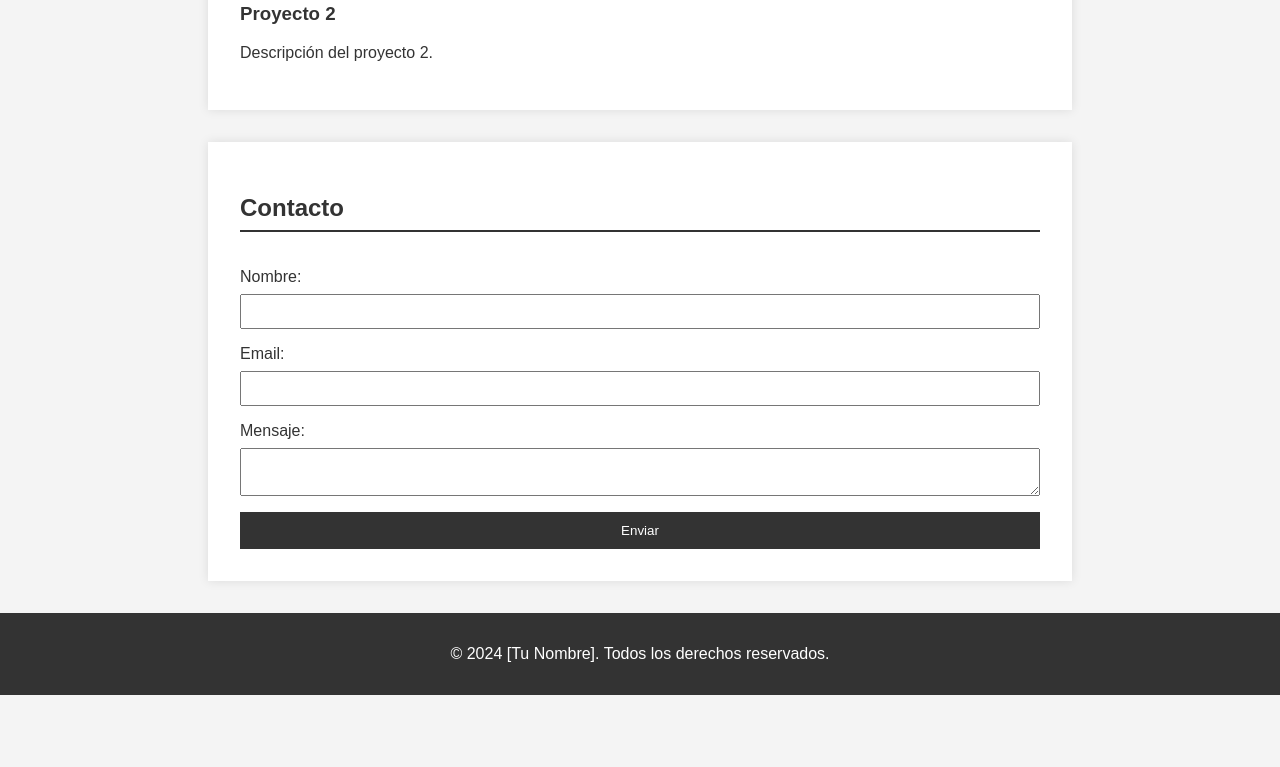
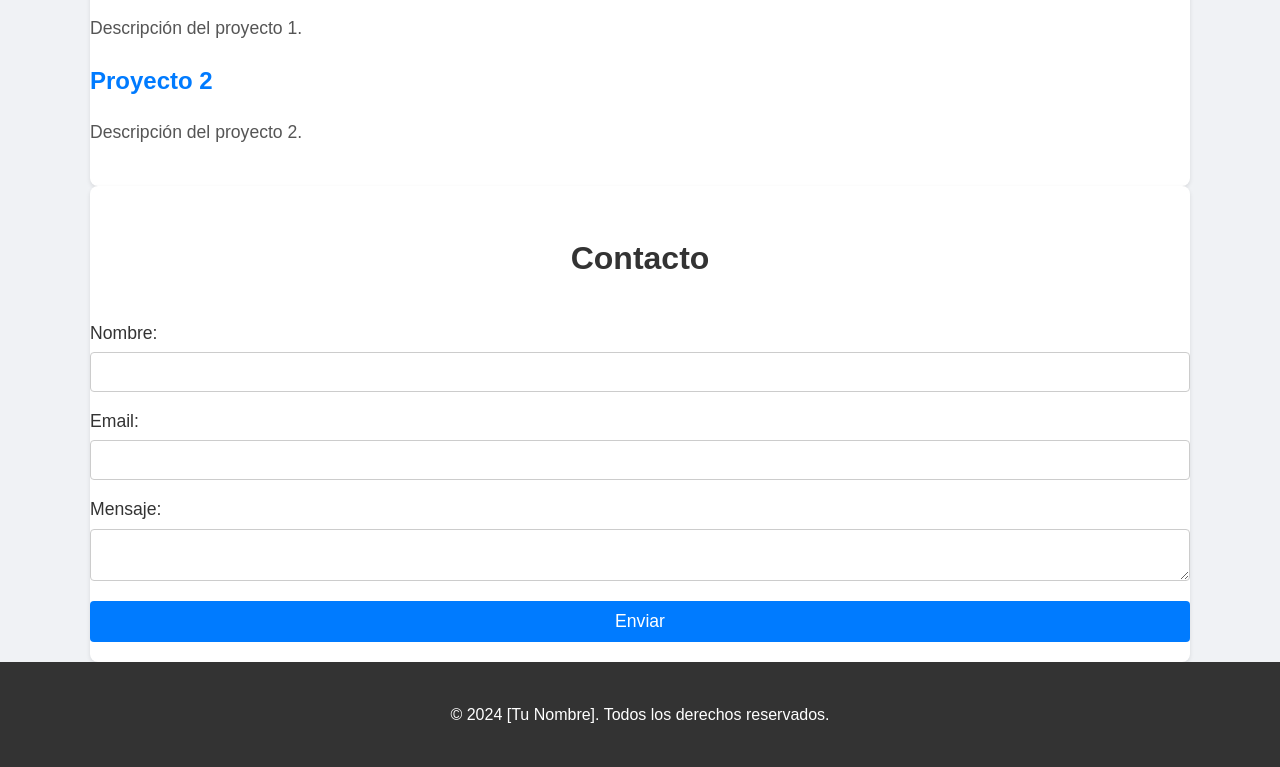
Before and after one commit to FlashFurtivo/mi-portafolio, a plain HTML site: page index.html in a window 1280 px wide. Shown: the part 543-1310 px from the top of the page. Before the commit the page ends 1238 px from the top, so only its background shows below. Drawn offline with Linux system fonts and the light colour scheme; a script that the page names is missing.

Commit message:
Update styles.css

```diff
--- a/styles.css
+++ b/styles.css
@@ -1,21 +1,32 @@
+/* Estilos globales */
 body {
-    font-family: Arial, sans-serif;
+    font-family: 'Arial', sans-serif;
     margin: 0;
     padding: 0;
     box-sizing: border-box;
-    background-color: #f4f4f4;
+    background-color: #f0f2f5;
     color: #333;
+    line-height: 1.6;
 }
 
+.container {
+    width: 90%;
+    max-width: 1100px;
+    margin: 0 auto;
+    padding: 20px 0;
+}
+
+/* Header */
 header {
     background-color: #333;
     color: #fff;
-    padding: 1rem 0;
+    padding: 20px 0;
     text-align: center;
 }
 
 header h1 {
     margin: 0;
+    font-size: 2.5em;
 }
 
 nav ul {
@@ -25,57 +36,93 @@ nav ul {
 
 nav ul li {
     display: inline;
-    margin: 0 1rem;
+    margin: 0 15px;
 }
 
 nav ul li a {
     color: #fff;
     text-decoration: none;
+    font-size: 1.1em;
 }
 
-section {
-    padding: 2rem;
-    max-width: 800px;
-    margin: 2rem auto;
-    background-color: #fff;
-    box-shadow: 0 0 10px rgba(0, 0, 0, 0.1);
+nav ul li a:hover {
+    text-decoration: underline;
 }
 
-h2 {
-    border-bottom: 2px solid #333;
-    padding-bottom: 0.5rem;
+/* Secciones */
+section {
+    padding: 40px 0;
+    background: #fff;
+    margin-bottom: 20px;
+    border-radius: 8px;
+    box-shadow: 0 2px 4px rgba(0, 0, 0, 0.1);
+}
+
+section h2 {
+    text-align: center;
+    margin-bottom: 20px;
+    font-size: 2em;
+    color: #333;
 }
 
 .project {
-    margin: 1rem 0;
+    margin-bottom: 20px;
 }
 
+.project h3 {
+    margin: 0;
+    font-size: 1.5em;
+    color: #007BFF;
+}
+
+.project p {
+    font-size: 1.1em;
+    color: #555;
+}
+
+/* Formulario de contacto */
 form {
     display: flex;
     flex-direction: column;
 }
 
 form label {
-    margin-top: 1rem;
+    margin-top: 15px;
+    font-size: 1.1em;
 }
 
 form input, form textarea {
-    padding: 0.5rem;
-    margin-top: 0.5rem;
+    padding: 10px;
+    margin-top: 5px;
+    font-size: 1em;
+    border: 1px solid #ccc;
+    border-radius: 4px;
 }
 
 form button {
-    margin-top: 1rem;
-    padding: 0.7rem;
-    background-color: #333;
+    margin-top: 20px;
+    padding: 10px;
+    font-size: 1.1em;
+    background-color: #007BFF;
     color: #fff;
     border: none;
+    border-radius: 4px;
     cursor: pointer;
 }
 
+form button:hover {
+    background-color: #0056b3;
+}
+
+/* Footer */
 footer {
     background-color: #333;
     color: #fff;
     text-align: center;
-    padding: 1rem 0;
+    padding: 20px 0;
 }
+
+footer p {
+    margin: 0;
+    font-size: 1em;
+}
```
